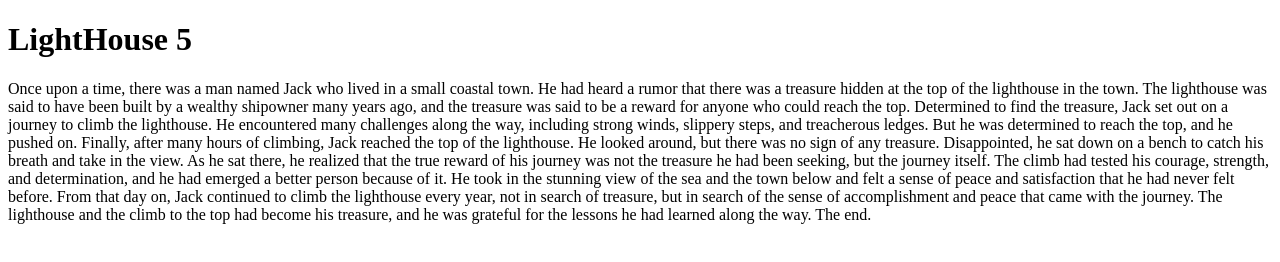
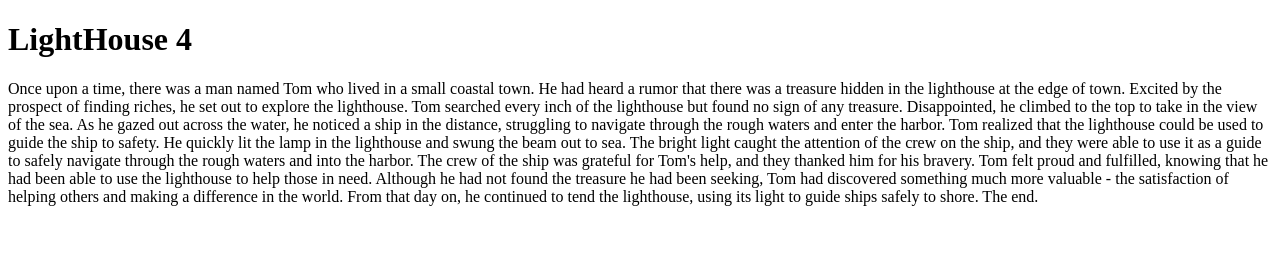
Before and after one commit to alex-mack-mimo/GitFantasyGame-ChaptGPT, a plain HTML site: page index.html in a window 1280 px wide. Drawn offline with Linux system fonts and the light colour scheme.

Commit message:
LightHouse 4

```diff
--- a/index.html
+++ b/index.html
@@ -7,17 +7,17 @@
     <title>Git Fantasy Game</title>
 </head>
 <body>
-    <h1>LightHouse 5</h1>
+    <h1>LightHouse 4</h1>
     <p>
-        Once upon a time, there was a man named Jack who lived in a small coastal town. He had heard a rumor that there was a treasure hidden at the top of the lighthouse in the town. The lighthouse was said to have been built by a wealthy shipowner many years ago, and the treasure was said to be a reward for anyone who could reach the top.
+Once upon a time, there was a man named Tom who lived in a small coastal town. He had heard a rumor that there was a treasure hidden in the lighthouse at the edge of town. Excited by the prospect of finding riches, he set out to explore the lighthouse.
 
-Determined to find the treasure, Jack set out on a journey to climb the lighthouse. He encountered many challenges along the way, including strong winds, slippery steps, and treacherous ledges. But he was determined to reach the top, and he pushed on.
+Tom searched every inch of the lighthouse but found no sign of any treasure. Disappointed, he climbed to the top to take in the view of the sea. As he gazed out across the water, he noticed a ship in the distance, struggling to navigate through the rough waters and enter the harbor.
 
-Finally, after many hours of climbing, Jack reached the top of the lighthouse. He looked around, but there was no sign of any treasure. Disappointed, he sat down on a bench to catch his breath and take in the view.
+Tom realized that the lighthouse could be used to guide the ship to safety. He quickly lit the lamp in the lighthouse and swung the beam out to sea. The bright light caught the attention of the crew on the ship, and they were able to use it as a guide to safely navigate through the rough waters and into the harbor.
 
-As he sat there, he realized that the true reward of his journey was not the treasure he had been seeking, but the journey itself. The climb had tested his courage, strength, and determination, and he had emerged a better person because of it. He took in the stunning view of the sea and the town below and felt a sense of peace and satisfaction that he had never felt before.
+The crew of the ship was grateful for Tom's help, and they thanked him for his bravery. Tom felt proud and fulfilled, knowing that he had been able to use the lighthouse to help those in need.
 
-From that day on, Jack continued to climb the lighthouse every year, not in search of treasure, but in search of the sense of accomplishment and peace that came with the journey. The lighthouse and the climb to the top had become his treasure, and he was grateful for the lessons he had learned along the way.
+Although he had not found the treasure he had been seeking, Tom had discovered something much more valuable - the satisfaction of helping others and making a difference in the world. From that day on, he continued to tend the lighthouse, using its light to guide ships safely to shore.
 
 The end.
     </p>
```
